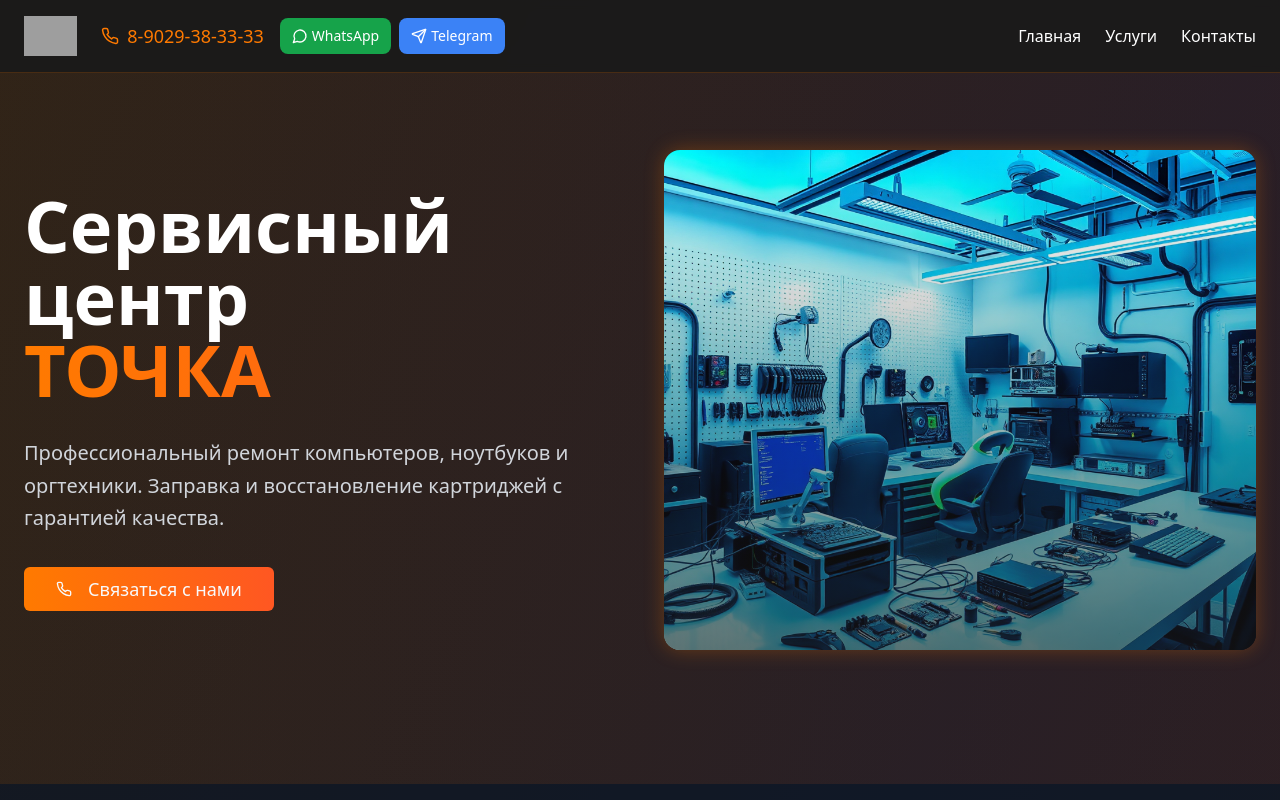
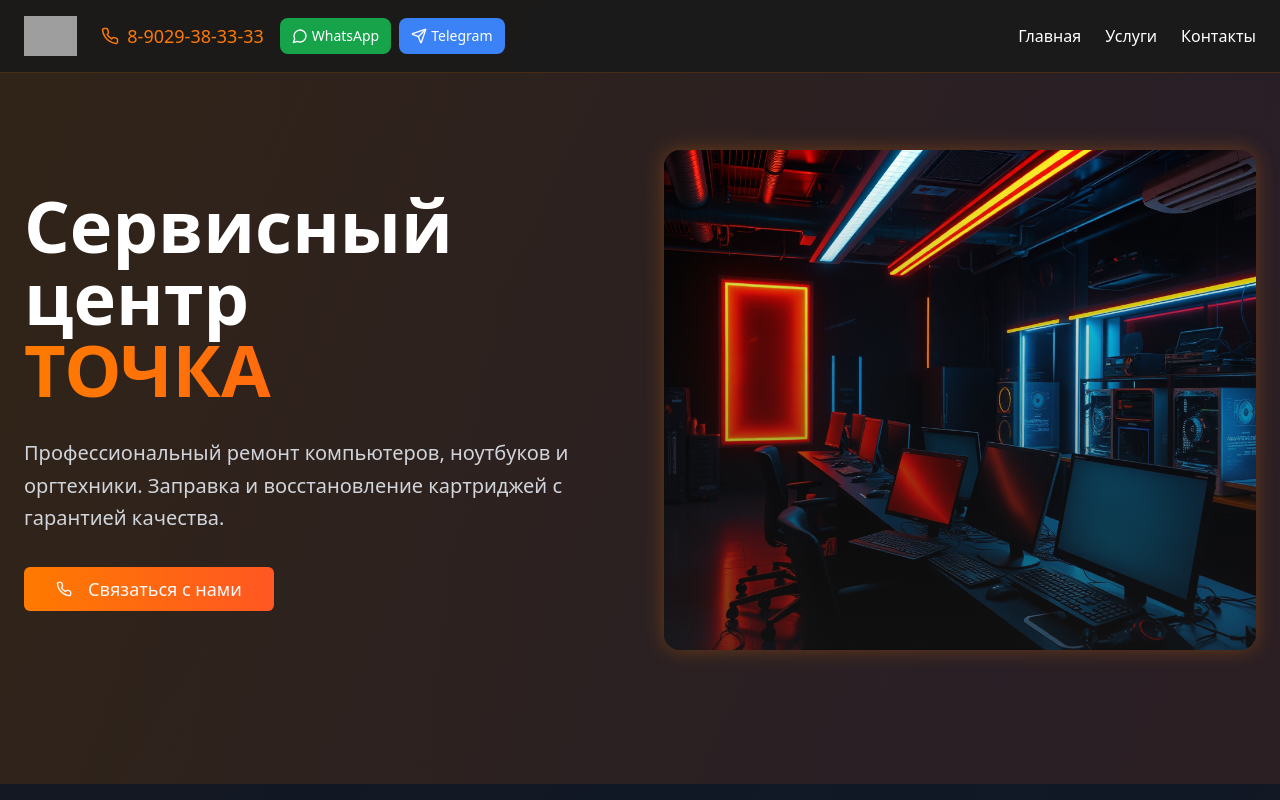
Before and after one commit to pr-poehali-dev/tochka-service-website, a React (Vite) app: page / in a window 1280 px wide. Shown: the top 800 px of the page. Built offline with nearby package versions, Linux system fonts and the light colour scheme; grey boxes are pictures that could not be loaded.

Commit message:
feat: подобрать фоновую картинку в едином стиле

```diff
--- a/src/pages/Index.tsx
+++ b/src/pages/Index.tsx
@@ -90,7 +90,7 @@ const Index = () => {
             <div className="relative">
               <div className="relative rounded-2xl overflow-hidden shadow-2xl animate-glow">
                 <img
-                  src="/img/e8e49ade-174c-480c-bd47-c54aea4d490a.jpg"
+                  src="/img/2def43d6-09b8-4076-a8ff-2575a29f0342.jpg"
                   alt="Современный сервисный центр"
                   className="w-full h-[500px] object-cover"
                 />
```
Also changed, not shown: public/img/2def43d6-09b8-4076-a8ff-2575a29f0342.jpg (added).
